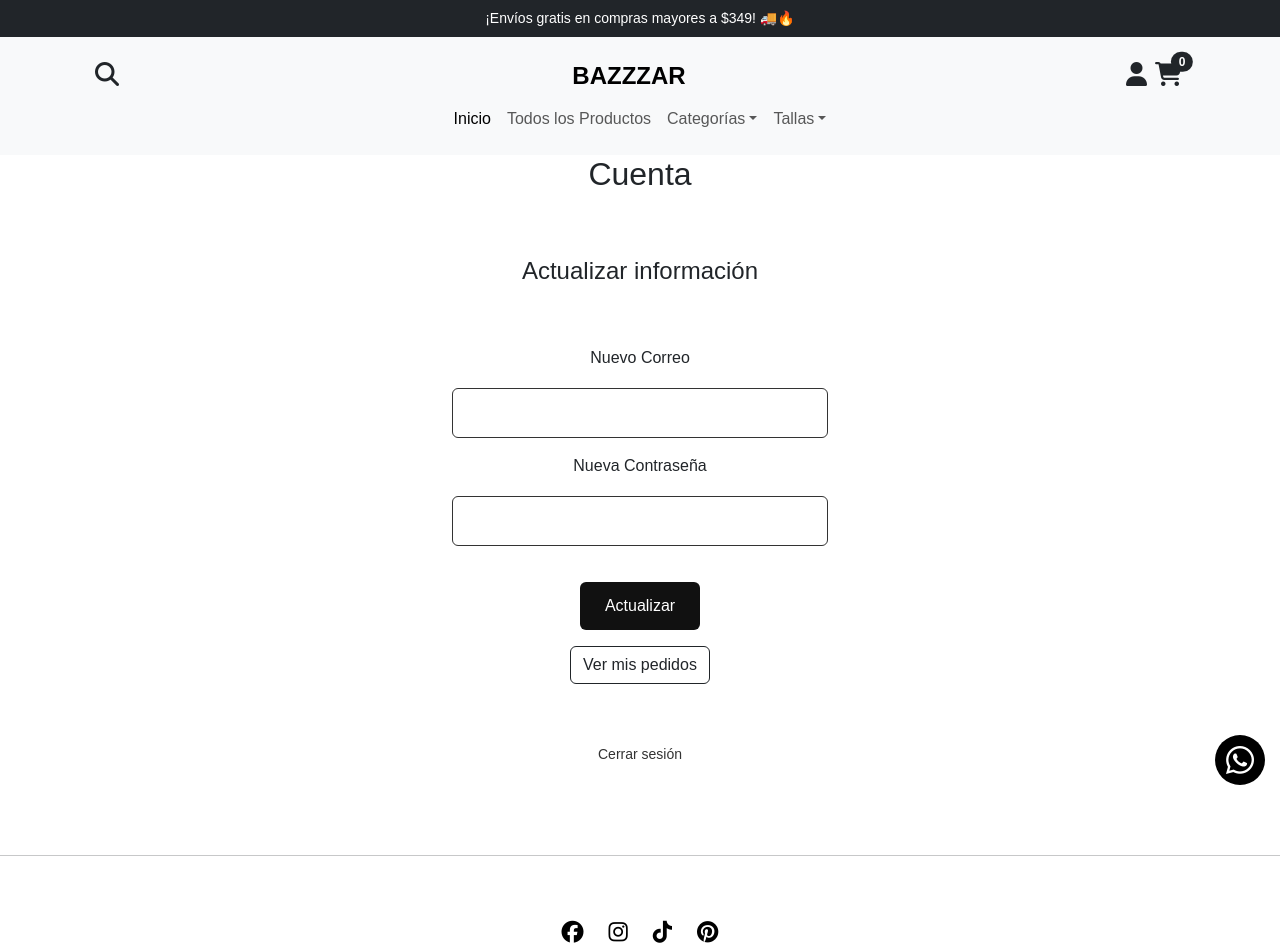
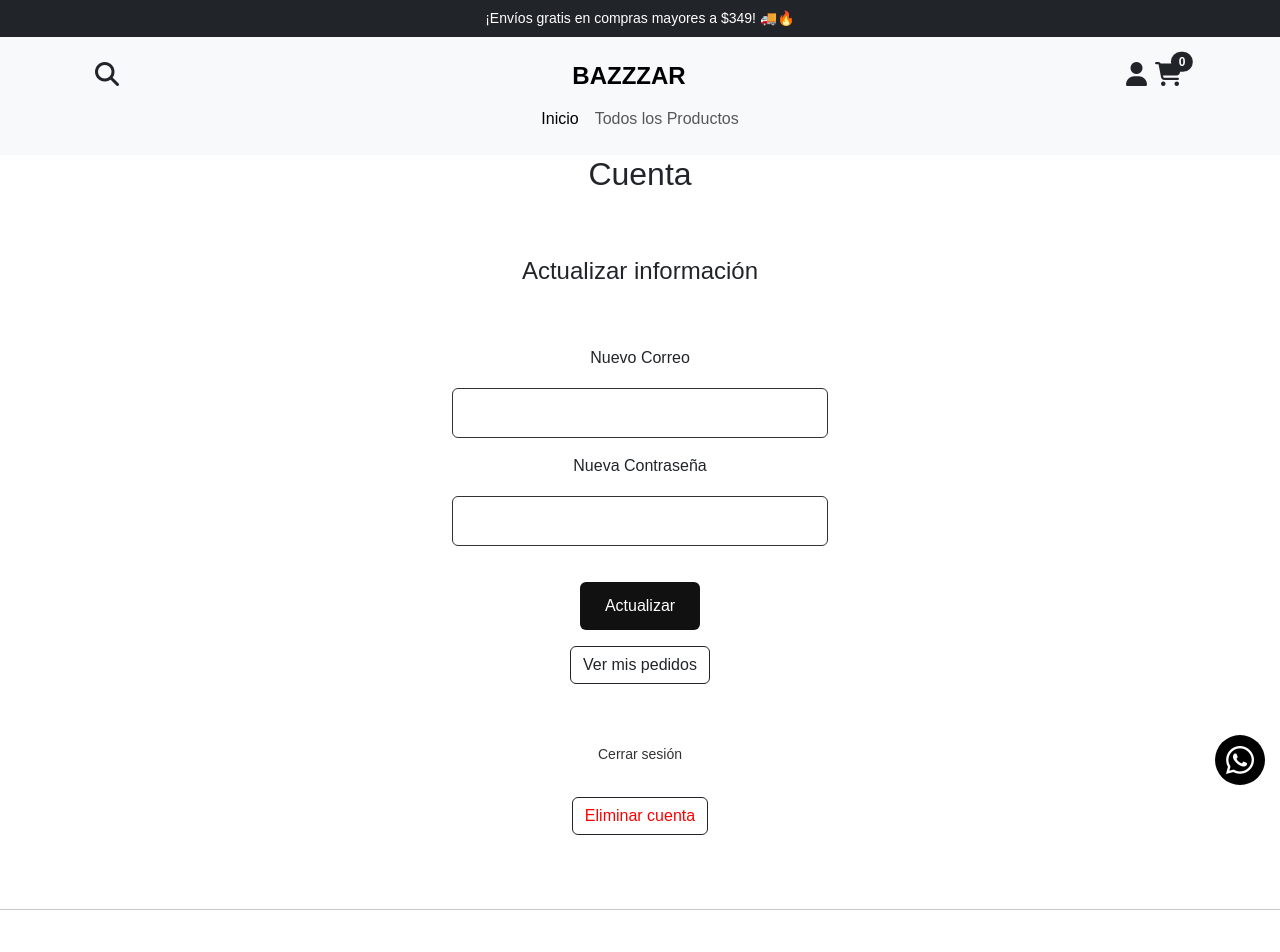
Before and after one commit to mathnap2/proyectoFinal, a plain HTML site: page FRONTEND/views/profile.html in a window 1280 px wide. Shown: the top 952 px of the page. Drawn offline with nearby package versions, Linux system fonts and the light colour scheme; sample sign-in values are in the browser's storage.

Commit message:
Eliminar cuenta

```diff
--- a/FRONTEND/controllers/auth_controllers.js
+++ b/FRONTEND/controllers/auth_controllers.js
@@ -70,6 +70,39 @@ function logout() {
     window.location.href = './login.html';
 }
 
+function deleteAccount() {
+    const user = JSON.parse(localStorage.getItem('user'));
+    const token = localStorage.getItem('token');
+
+    if (!user || !token) {
+        alert('Usuario no autenticado');
+        return;
+    }
+
+    const confirmDelete = confirm("¿Estás seguro de que deseas eliminar tu cuenta? Esta acción no se puede deshacer.");
+
+    if (!confirmDelete) return;
+
+    fetch(`http://localhost:3000/api/users/${user.id}`, {
+        method: 'DELETE',
+        headers: {
+            'Authorization': `Bearer ${token}`
+        }
+    })
+    .then(res => {
+        if (!res.ok) throw new Error("Error al eliminar la cuenta");
+        return res.json();
+    })
+    .then(response => {
+        alert("Cuenta eliminada correctamente 👋");
+        localStorage.clear();
+        window.location.href = "./login.html";
+    })
+    .catch(err => {
+        alert(err.message || "Error inesperado al eliminar cuenta");
+    });
+}
+
 function updateUserInfo(event) {
     event.preventDefault();
 
--- a/FRONTEND/views/navbar.html
+++ b/FRONTEND/views/navbar.html
@@ -48,7 +48,7 @@
                 <li class="nav-item">
                     <a class="nav-link" href="./products.html">Todos los Productos</a>
                 </li>
-                <li class="nav-item dropdown">
+                <!-- <li class="nav-item dropdown">
                     <a class="nav-link dropdown-toggle" href="#" role="button" data-bs-toggle="dropdown">Categorías</a>
                     <ul class="dropdown-menu">
                         <li><a class="dropdown-item" href="#">Playeras</a></li>
@@ -70,7 +70,7 @@
                         <li><a class="dropdown-item" href="#">Talla L</a></li>
                         <li><a class="dropdown-item" href="#">Talla XL</a></li>
                     </ul>
-                </li>
+                </li> -->
             </ul>
         </div>
     </div>
--- a/FRONTEND/views/profile.html
+++ b/FRONTEND/views/profile.html
@@ -59,6 +59,7 @@
             </div>
             </div>
             <p class="below-button" onclick="logout()">Cerrar sesión</p>
+            <button type="button" class="btn btn-outline-dark mt-3" style="color: red;" onclick="deleteAccount()">Eliminar cuenta</button>
         </div>
 
         <div id="footer-container"></div>
```
